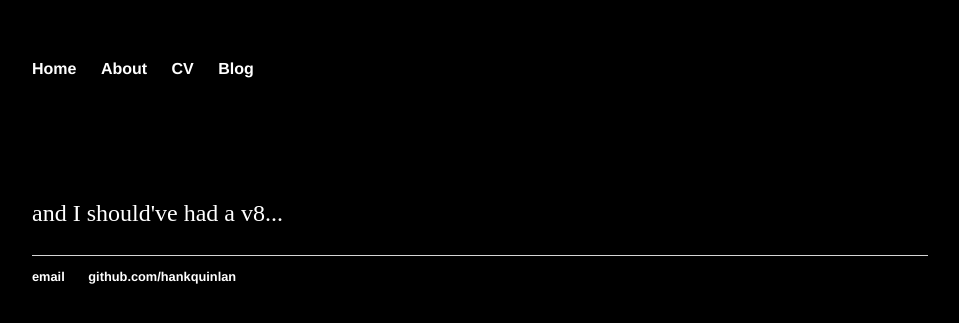
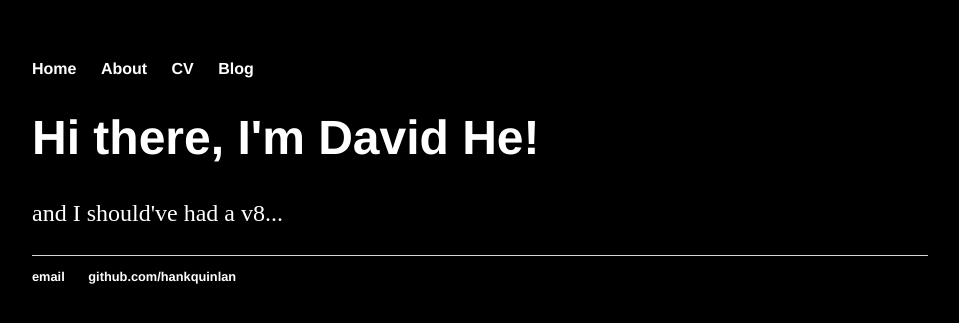
Before and after one commit to Dheseri/Dheseri.github.io, a Jekyll site: the page built from index.html, in a window 1280 px wide. Shown: the top 323 px of the page, without its empty margins (160-1119 px from the left). Built offline with Jekyll 4.4.1, drawn with Linux system fonts in a browser that asks for light colours.

Commit message:
Update main.css

```diff
--- a/css/main.css
+++ b/css/main.css
@@ -23,6 +23,7 @@ a:hover {
 h1 {
     font-size: 3em;
     font-family:'Helvetica', 'Arial', 'Sans-Serif';
+    color: white;
 }
 p {
     font-size: 1.5em;
```
